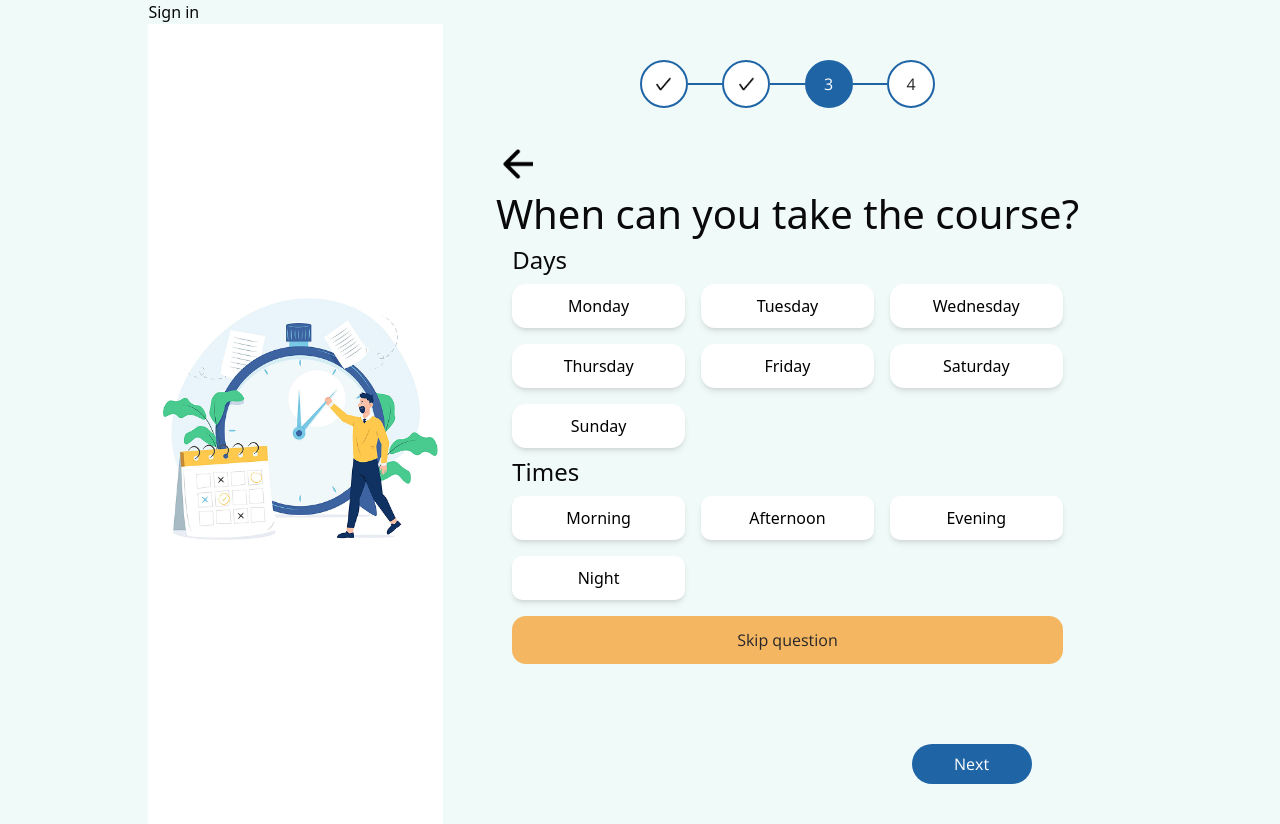
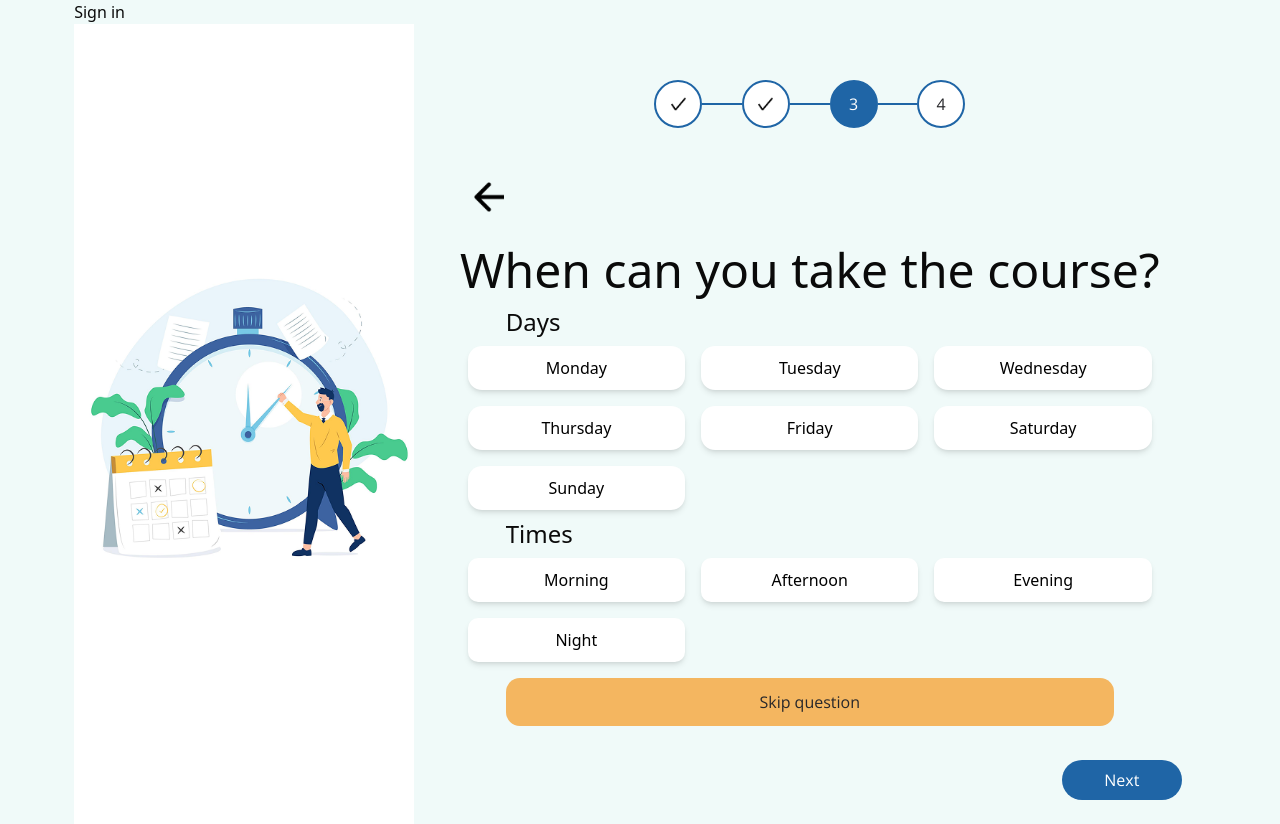
Before and after one commit to reynardaj/WeLearn, a Next.js app: page /tutee-form/tutee-form3 in a window 1280 px wide. Built offline with nearby package versions, Linux system fonts and the light colour scheme; no server answers.

Commit message:
Fix Responsive Page 1-3

```diff
--- a/src/app/(main)/tutee-form/page.tsx
+++ b/src/app/(main)/tutee-form/page.tsx
@@ -40,7 +40,7 @@ export default function TuteeForm() {
 
   return (
     <div className="h-screen w-full flex">
-      <div className="w-[30%] bg-[#FFFFFF] flex items-center justify-center">
+      <div className="hidden sm:flex w-[30%] bg-[#FFFFFF] items-center justify-center">
         <Image
           src="/assets/TuteeFormPage1.png"
           alt="Tutee Form"
@@ -48,7 +48,7 @@ export default function TuteeForm() {
           height={0}
         />
       </div>
-      <div className="w-[70%] bg-[#F0FAF9]">
+      <div className="w-full sm:w-[70%] bg-[#F0FAF9]">
         <div className="h-screen w-full">
           <div className="h-[15%] flex justify-center items-center">
             <Link href="/tutee-form" className="w-12 h-12 rounded-full bg-[#1F65A6] border-2 border-[#1F65A6] flex justify-center items-center">
@@ -75,8 +75,8 @@ export default function TuteeForm() {
 
           </div>
           <div className="h-[75%] flex flex-col justify-center items-center">
-              <h1 className="font-normal text-[3rem]">Which subjects are you interested in?</h1>
-              <div className="w-[80%] grid grid-cols-3 gap-4 my-6">
+              <h1 className="font-normal text-[1.5rem] sm:text-[1.7rem] md:text-[2rem] lg:text-[2.5rem] xl:text-[3rem] text-center">Which subjects are you interested in?</h1>
+              <div className="w-[90%] grid grid-cols-2 md:grid-cols-3 gap-4 my-6">
                 {subjects.map((subject, index) => (
                   <div
                     key={index}
@@ -107,7 +107,7 @@ export default function TuteeForm() {
                 <TextMd>Skip question</TextMd>
               </div>
           </div>
-          <div className="h-[10%] flex justify-end items-start pr-25">
+          <div className="h-[10%] flex justify-center md:justify-end items-start md:pr-25">
             <div
               onClick={handleContinue}
               className="w-30 h-10 rounded-full bg-[#1F65A6] flex justify-center items-center cursor-pointer"
--- a/src/app/tutee-form/tutee-form2/page.tsx
+++ b/src/app/tutee-form/tutee-form2/page.tsx
@@ -35,7 +35,7 @@ export default function TuteeForm2() {
 
   return (
     <div className="h-screen w-full flex">
-      <div className="w-[30%] bg-[#FFFFFF] p-4 flex items-center justify-center">
+      <div className="hidden sm:flex w-[30%] bg-[#FFFFFF] p-4 items-center justify-center">
         <Image
           src="/assets/TuteeFormPage2.png"
           alt="Tutee Form"
@@ -43,7 +43,7 @@ export default function TuteeForm2() {
           height={0}
         />
       </div>
-      <div className="w-[70%] bg-[#F0FAF9]">
+      <div className="w-full sm:w-[70%] bg-[#F0FAF9]">
         <div className="h-screen w-full">
           <div className="h-[15%] flex justify-center items-center">
             <Link href="/tutee-form" className="w-12 h-12 rounded-full bg-white border-2 border-[#1F65A6] flex justify-center items-center">
@@ -73,7 +73,7 @@ export default function TuteeForm2() {
               <TextMd>4</TextMd>
             </Link>
           </div>
-          <div className="h-[5%] flex items-center pl-15">
+          <div className="h-[5%] flex items-center pl-5 md:pl-15">
             <Link href={"/tutee-form"}>
               <Image
                 src="/assets/Arrow.png"
@@ -84,7 +84,7 @@ export default function TuteeForm2() {
             </Link>
           </div>
           <div className="h-[70%] flex flex-col justify-center items-center">
-            <h1 className="font-normal text-[3rem]">What is your current education level?</h1>
+            <h1 className="font-normal text-center text-[1.5rem] sm:text-[2rem] md:text-[2rem] lg:text-[2.5rem] xl:text-[3rem]">What is your current education level?</h1>
             <div className="w-[80%] h-[45%] gap-4 my-6 flex flex-col justify-between">
             {educationLevels.map((educationLevel) => (
               <div
@@ -136,7 +136,7 @@ export default function TuteeForm2() {
               <TextMd>Skip question</TextMd>
             </div>
           </div>
-          <div className="h-[10%] flex justify-end items-start pr-25">
+          <div className="h-[10%] flex justify-center md:justify-end items-start md:pr-25">
             <div
               onClick={handleContinue}
               className={`
--- a/src/app/tutee-form/tutee-form3/page.tsx
+++ b/src/app/tutee-form/tutee-form3/page.tsx
@@ -56,8 +56,8 @@ export default function TuteeForm3() {
   };
 
   return (
-    <div className="h-screen w-full flex">
-      <div className="w-[30%] bg-[#FFFFFF] flex items-center justify-center">
+    <div className="h-screen w-full flex flex-col sm:flex-row">
+      <div className="hidden sm:flex w-[30%] bg-[#FFFFFF] items-center justify-center">
         <Image
           src="/assets/TuteeFormPage3.png"
           alt="Tutee Form"
@@ -65,8 +65,8 @@ export default function TuteeForm3() {
           height={0}
         />
       </div>
-      <div className="w-[70%] bg-[#F0FAF9]">
-        <div className="h-screen w-full">
+      <div className="w-full sm:w-[70%] bg-[#F0FAF9]">
+        <div className="h-full w-full flex flex-col justify-between py-6 overflow-y-auto space-y-10 md:space-y-0">
           <div className="h-[15%] flex justify-center items-center">
             <Link href="/tutee-form" className="w-12 h-12 rounded-full bg-white border-2 border-[#1F65A6] flex justify-center items-center">
               <Image
@@ -101,7 +101,7 @@ export default function TuteeForm3() {
             </Link>
 
           </div>
-          <div className="h-[5%] flex items-center pl-15">
+          <div className="h-[5%] flex items-center pl-5 md:pl-15">
             <Link href={"/tutee-form/tutee-form2"}>
               <Image
                 src="/assets/Arrow.png"
@@ -111,12 +111,12 @@ export default function TuteeForm3() {
               />
             </Link>
           </div>
-          <div className="h-[70%] flex flex-col justify-start items-center">
-              <h1 className="font-normal text-[2.5rem]">When can you take the course?</h1>
+          <div className="flex flex-col justify-start items-center px-4">
+              <h1 className="font-normal text-center text-[1.5rem] sm:text-[2rem] md:text-[2rem] lg:text-[2.5rem] xl:text-[3rem]">When can you take the course?</h1>
               <div className="w-[80%] flex">
                 <h1 className="text-2xl">Days</h1>
               </div>
-              <div className="w-[80%] grid grid-cols-3 gap-4 mt-2 mb-2">
+              <div className="w-[90%] grid grid-cols-2 md:grid-cols-3 gap-4 mt-2 mb-2">
                 {days.map((day) => (
                   <div
                     key={day}
@@ -143,7 +143,7 @@ export default function TuteeForm3() {
               <div className="w-[80%] flex">
                 <h1 className="text-2xl">Times</h1>
               </div>
-              <div className="w-[80%] grid grid-cols-3 gap-4 mt-2 mb-4">
+              <div className="w-[90%] grid grid-cols-2 md:grid-cols-3 gap-4 mt-2 mb-4">
                 {times.map((time) => (
                   <div
                     key={time}
@@ -174,7 +174,7 @@ export default function TuteeForm3() {
                 <TextMd>Skip question</TextMd>
               </div>
           </div>
-          <div className="h-[10%] flex justify-end items-start pr-25">
+          <div className="flex justify-center sm:justify-end items-center mt-4 px-6">
             <div
               onClick={handleContinue}
               className="w-30 h-10 rounded-full bg-[#1F65A6] flex justify-center items-center cursor-pointer"
```
